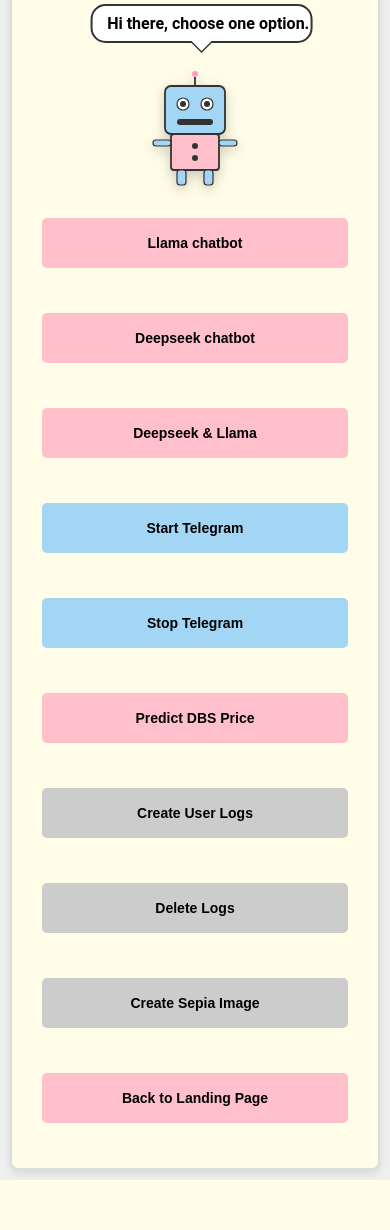
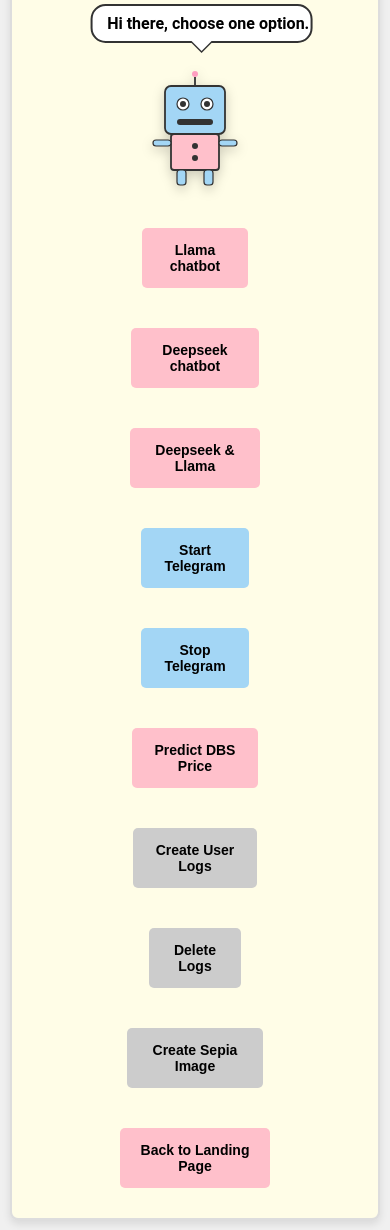
Before and after one commit to miqqie/dbs_pred, a Flask app: page /main in a window 390 px wide. Shown: the part 115-1345 px from the top of the page. Before the commit the page ends 1295 px from the top, so only its background shows below. Run offline with Flask 3, Linux system fonts and the light colour scheme; parts of the project's set-up code (start-up, migrations or seed data) failed here and were passed over.

Commit message:
updated button align

```diff
--- a/static/styles.css
+++ b/static/styles.css
@@ -40,12 +40,22 @@ body {
 .button-container {
     flex: 0 1 auto;
     min-width: 280px;
+    position: relative;
+    z-index: 2;
+    padding-left: 25px;
+}
+
+.button-grid {
+    display: flex;
+    flex-direction: row;
+    justify-content: center;
+    gap: 20px;
+}
+
+.button-column {
     display: flex;
     flex-direction: column;
     align-items: center;
-    position: relative;
-    z-index: 2;
-    padding-left: 25px;
 }
 
 /* Button styles */
@@ -355,11 +365,19 @@ p {
         padding-left: 0;
         flex: 1;
         width: 100%;
+        padding: 0 15px;
+        box-sizing: border-box;
+    }
+
+    .button-grid {
         display: flex;
         flex-direction: column;
-        align-items: stretch;
-        padding: 0 15px;
-        box-sizing: border-box;
+        width: 100%;
+        gap: 0;
+    }
+
+    .button-column {
+        width: 100%;
     }
 
     .container > div > div > form > input[type="submit"] {
--- a/templates/main.html
+++ b/templates/main.html
@@ -8,6 +8,8 @@
             <img src="{{ url_for('static', filename='images/robot.svg') }}" alt="Robot" class="robot-side">
         </div>
         <div class="button-container">
+            <div class="button-grid">
+                <div class="button-column">
                     <form action="/llama" method="post">
                         <input type="submit" value="Llama chatbot">
                     </form>
@@ -23,6 +25,8 @@
                     <form action="/stop telegram" method="post">
                         <input type="submit" class="telegram-btn" value="Stop Telegram">
                     </form>
+                </div>
+                <div class="button-column">
                     <form action="/dbs" method="post">
                         <input type="submit" value="Predict DBS Price">
                     </form>
@@ -38,6 +42,8 @@
                     <form action="/" method="get">
                         <input type="submit" value="Back to Landing Page">
                     </form>
+                </div>
+            </div>
 
         </div>
     </div>
```
Lines whose indentation alone changed are shown as unchanged.
